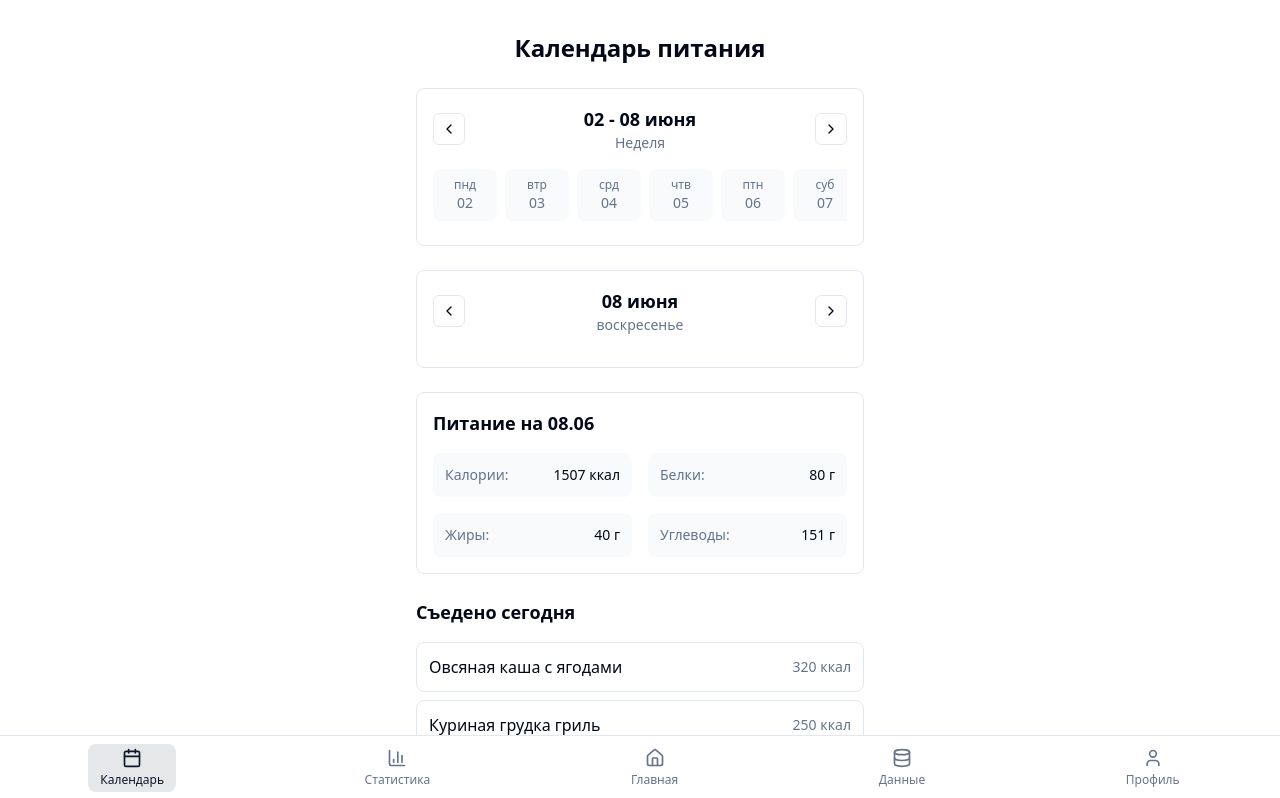
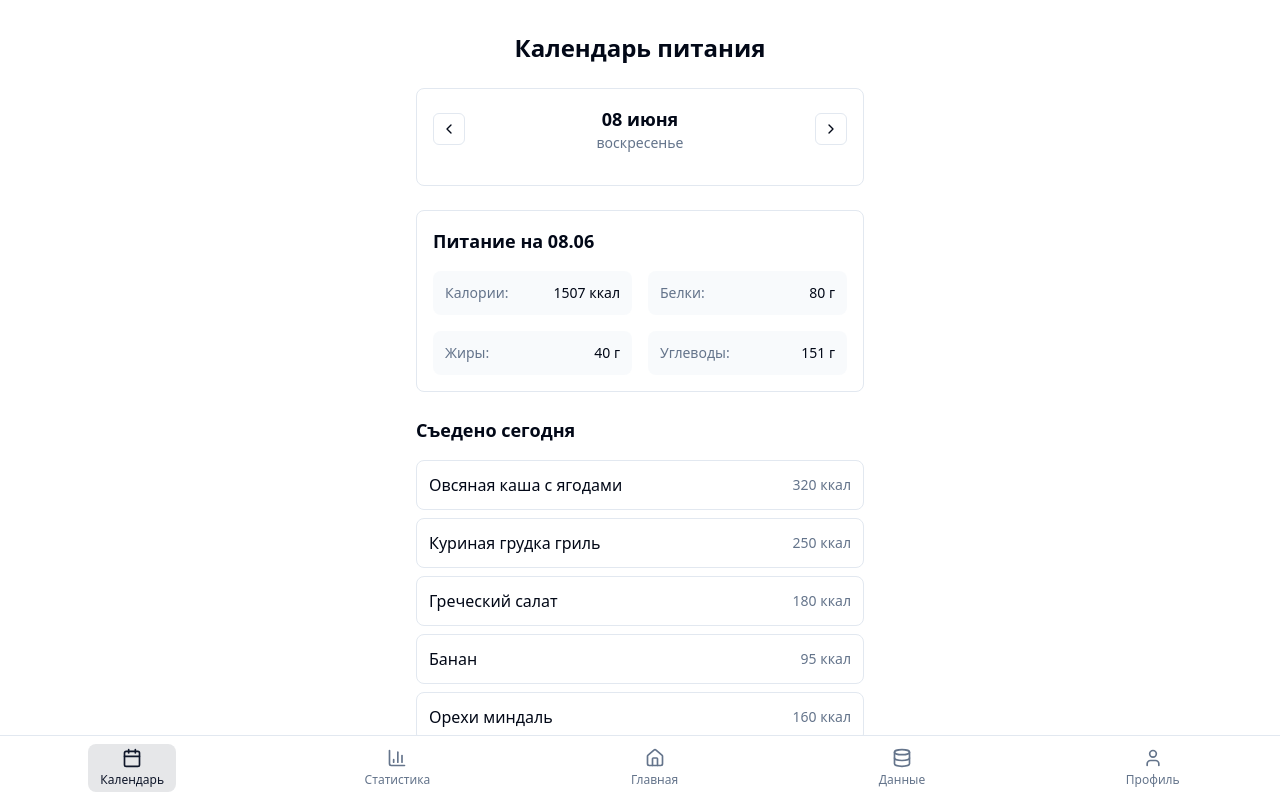
Before and after one commit to o91leg/nutri-streak-tracker-app, a React (Vite) app: page /calendar in a window 1280 px wide. Shown: the top 798 px of the page. Built offline with nearby package versions, Linux system fonts and the light colour scheme.

Commit message:
Remove week selection from calendar
Remove the week navigation and selector from the Calendar page.

```diff
--- a/src/pages/Calendar.tsx
+++ b/src/pages/Calendar.tsx
@@ -1,13 +1,12 @@
 
 import React, { useState } from 'react';
-import { format, addDays, subDays, startOfDay, addWeeks, subWeeks, startOfWeek, endOfWeek, eachDayOfInterval } from 'date-fns';
+import { format, addDays, subDays, startOfDay } from 'date-fns';
 import { ru } from 'date-fns/locale';
 import { ChevronLeft, ChevronRight } from 'lucide-react';
 import { Button } from '@/components/ui/button';
 
 const Calendar = () => {
   const [selectedDate, setSelectedDate] = useState(startOfDay(new Date()));
-  const [currentWeek, setCurrentWeek] = useState(startOfWeek(new Date(), { locale: ru }));
 
   // Mock data generator
   const generateMockDataForDate = (date: Date) => {
@@ -37,59 +36,23 @@ const Calendar = () => {
 
   const currentDayData = generateMockDataForDate(selectedDate);
 
-  // Week navigation
-  const goToPreviousWeek = () => {
-    const newWeek = subWeeks(currentWeek, 1);
-    setCurrentWeek(newWeek);
-    setSelectedDate(newWeek);
-  };
-
-  const goToNextWeek = () => {
-    const newWeek = addWeeks(currentWeek, 1);
-    setCurrentWeek(newWeek);
-    setSelectedDate(newWeek);
-  };
-
-  const goToCurrentWeek = () => {
-    const thisWeek = startOfWeek(new Date(), { locale: ru });
-    setCurrentWeek(thisWeek);
-    setSelectedDate(startOfDay(new Date()));
-  };
-
   // Day navigation
   const goToPreviousDay = () => {
     const newDate = subDays(selectedDate, 1);
     setSelectedDate(newDate);
-    // Update week if necessary
-    if (newDate < currentWeek) {
-      setCurrentWeek(startOfWeek(newDate, { locale: ru }));
-    }
   };
 
   const goToNextDay = () => {
     const newDate = addDays(selectedDate, 1);
     setSelectedDate(newDate);
-    // Update week if necessary
-    const weekEnd = endOfWeek(currentWeek, { locale: ru });
-    if (newDate > weekEnd) {
-      setCurrentWeek(startOfWeek(newDate, { locale: ru }));
-    }
   };
 
   const goToToday = () => {
     const today = startOfDay(new Date());
     setSelectedDate(today);
-    setCurrentWeek(startOfWeek(today, { locale: ru }));
   };
 
-  // Get week days
-  const weekDays = eachDayOfInterval({
-    start: currentWeek,
-    end: endOfWeek(currentWeek, { locale: ru })
-  });
-
   const isToday = format(selectedDate, 'yyyy-MM-dd') === format(new Date(), 'yyyy-MM-dd');
-  const isCurrentWeek = format(currentWeek, 'yyyy-MM-dd') === format(startOfWeek(new Date(), { locale: ru }), 'yyyy-MM-dd');
 
   return (
     <div className="min-h-screen bg-background p-4">
@@ -97,78 +60,6 @@ const Calendar = () => {
         <h1 className="text-2xl font-bold text-center text-foreground pt-4">
           Календарь питания
         </h1>
-
-        {/* Week Navigation */}
-        <div className="bg-card rounded-lg p-4 border border-border">
-          <div className="flex items-center justify-between mb-4">
-            <Button
-              variant="outline"
-              size="icon"
-              onClick={goToPreviousWeek}
-              className="h-8 w-8"
-            >
-              <ChevronLeft className="h-4 w-4" />
-            </Button>
-
-            <div className="text-center">
-              <div className="text-lg font-semibold text-foreground">
-                {format(currentWeek, 'dd', { locale: ru })} - {format(endOfWeek(currentWeek, { locale: ru }), 'dd MMMM', { locale: ru })}
-              </div>
-              <div className="text-sm text-muted-foreground">
-                Неделя
-              </div>
-            </div>
-
-            <Button
-              variant="outline"
-              size="icon"
-              onClick={goToNextWeek}
-              className="h-8 w-8"
-            >
-              <ChevronRight className="h-4 w-4" />
-            </Button>
-          </div>
-
-          {/* Horizontal Day Selector */}
-          <div className="flex gap-2 overflow-x-auto pb-2">
-            {weekDays.map((day) => {
-              const isSelected = format(day, 'yyyy-MM-dd') === format(selectedDate, 'yyyy-MM-dd');
-              const isDayToday = format(day, 'yyyy-MM-dd') === format(new Date(), 'yyyy-MM-dd');
-
-              return (
-                <button
-                  key={day.toISOString()}
-                  onClick={() => setSelectedDate(day)}
-                  className={`flex flex-col items-center p-2 rounded-lg min-w-16 transition-colors ${
-                    isSelected
-                      ? 'bg-primary text-primary-foreground'
-                      : isDayToday
-                        ? 'bg-primary/20 text-primary'
-                        : 'bg-muted/50 text-muted-foreground hover:bg-muted'
-                  }`}
-                >
-                  <span className="text-xs">
-                    {format(day, 'EEE', { locale: ru })}
-                  </span>
-                  <span className="text-sm font-medium">
-                    {format(day, 'dd')}
-                  </span>
-                </button>
-              );
-            })}
-          </div>
-
-          {!isCurrentWeek && (
-            <Button
-              variant="outline"
-              size="sm"
-              onClick={goToCurrentWeek}
-              className="w-full mt-2"
-            >
-              Текущая неделя
-            </Button>
-          )}
-        </div>
 
         {/* Selected Day Navigation */}
         <div className="bg-card rounded-lg p-4 border border-border">
```
